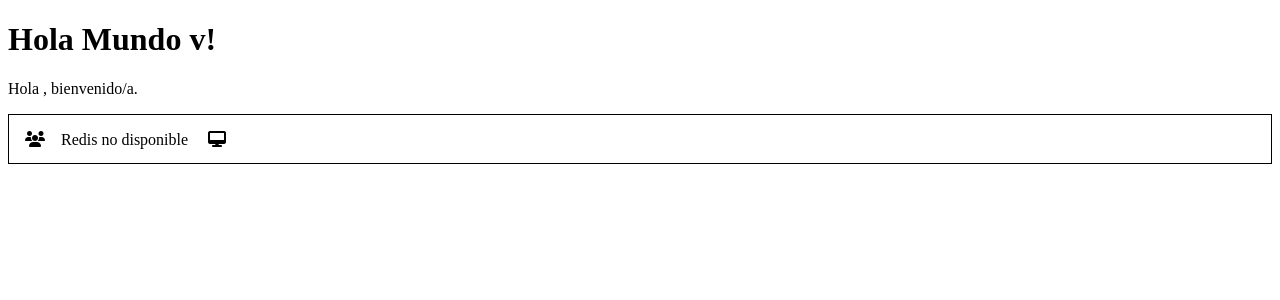
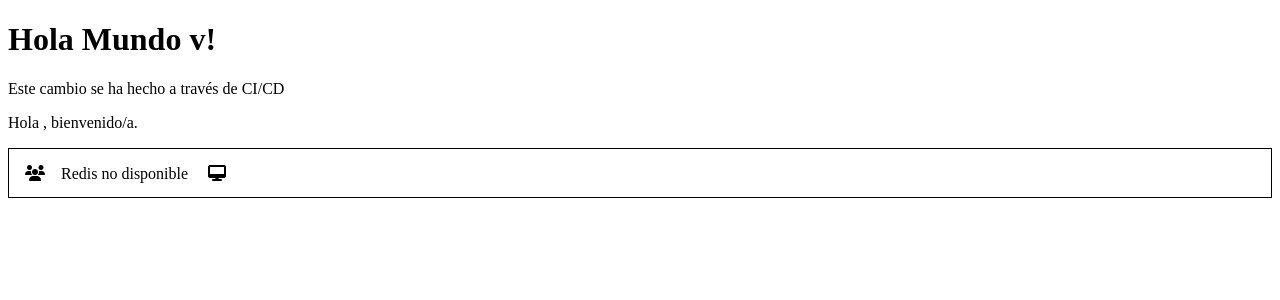
Before and after one commit to opobla/aso-git-webapp, a Flask app: template app/templates/index.html in a window 1280 px wide. Shown: the top 300 px of the page. Run offline with Flask 3, Linux system fonts and the light colour scheme; the template is opened without the code that fills it, so the values that code supplies are empty; parts of the project's set-up code (start-up, migrations or seed data) failed here and were passed over; some libraries are stand-ins or nearby versions.

Commit message:
Nuevo mensaje de CI/CD

```diff
--- a/app/templates/index.html
+++ b/app/templates/index.html
@@ -8,6 +8,9 @@
     <h1>
 	    Hola Mundo v{{version}}!
     </h1>
+    <p>
+        Este cambio se ha hecho a través de CI/CD
+    </p>
     <p>
         Hola {{user.username}}, bienvenido/a.
     </p>
```
